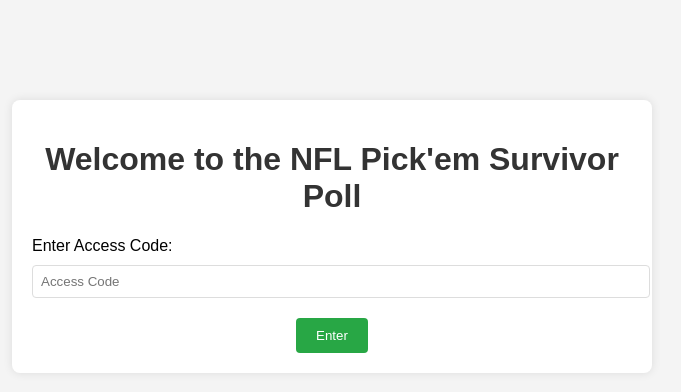
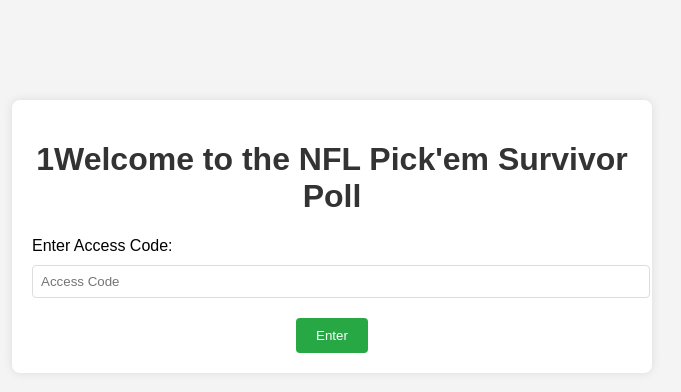
Before and after one commit to canovalik/canovalik.github.io, a plain HTML site: page index.html in a window 1280 px wide. Shown: the whole page, without its empty margins (308-989 px from the left). Drawn offline with Linux system fonts and the light colour scheme.

Commit message:
Update index.html

```diff
--- a/index.html
+++ b/index.html
@@ -8,7 +8,7 @@
 </head>
 <body>
     <div class="container">
-        <h1>Welcome to the NFL Pick'em Survivor Poll</h1>
+        <h1>1Welcome to the NFL Pick'em Survivor Poll</h1>
         <div id="access-section">
             <label for="access-code">Enter Access Code:</label>
             <input type="text" id="access-code" placeholder="Access Code">
```
